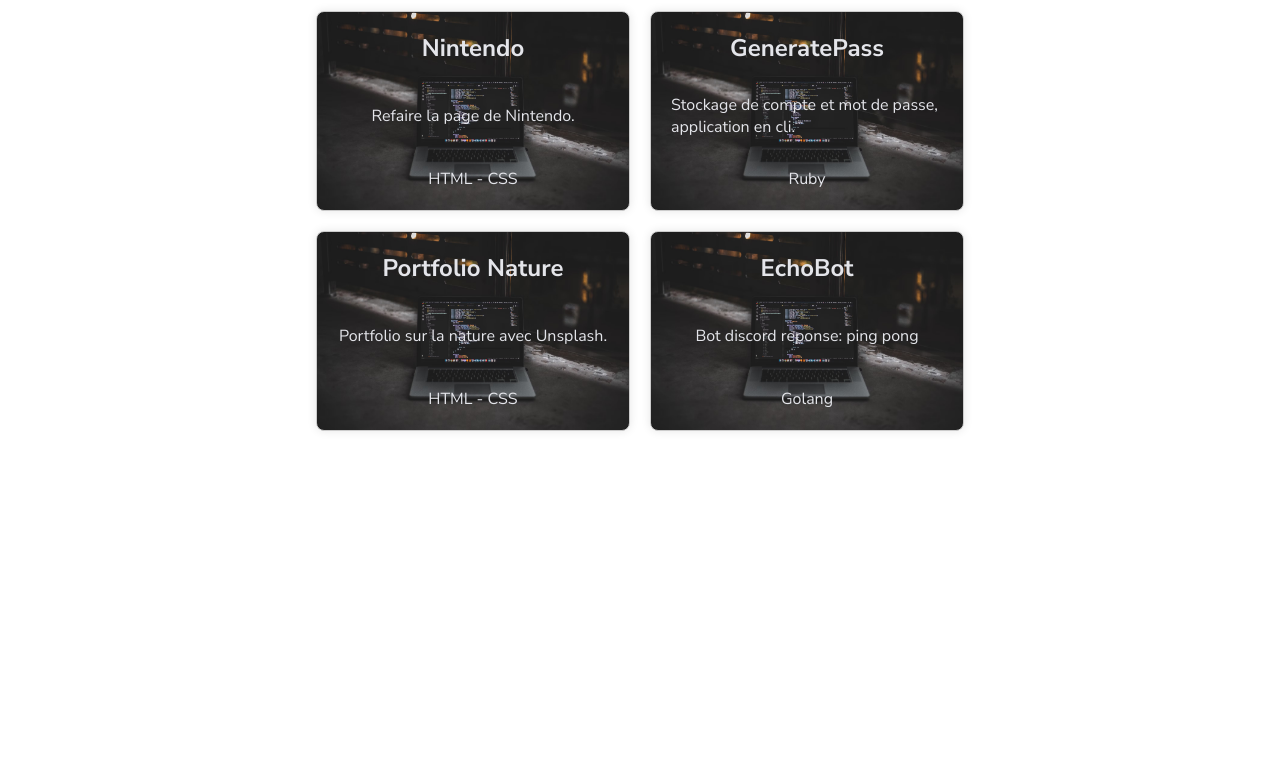
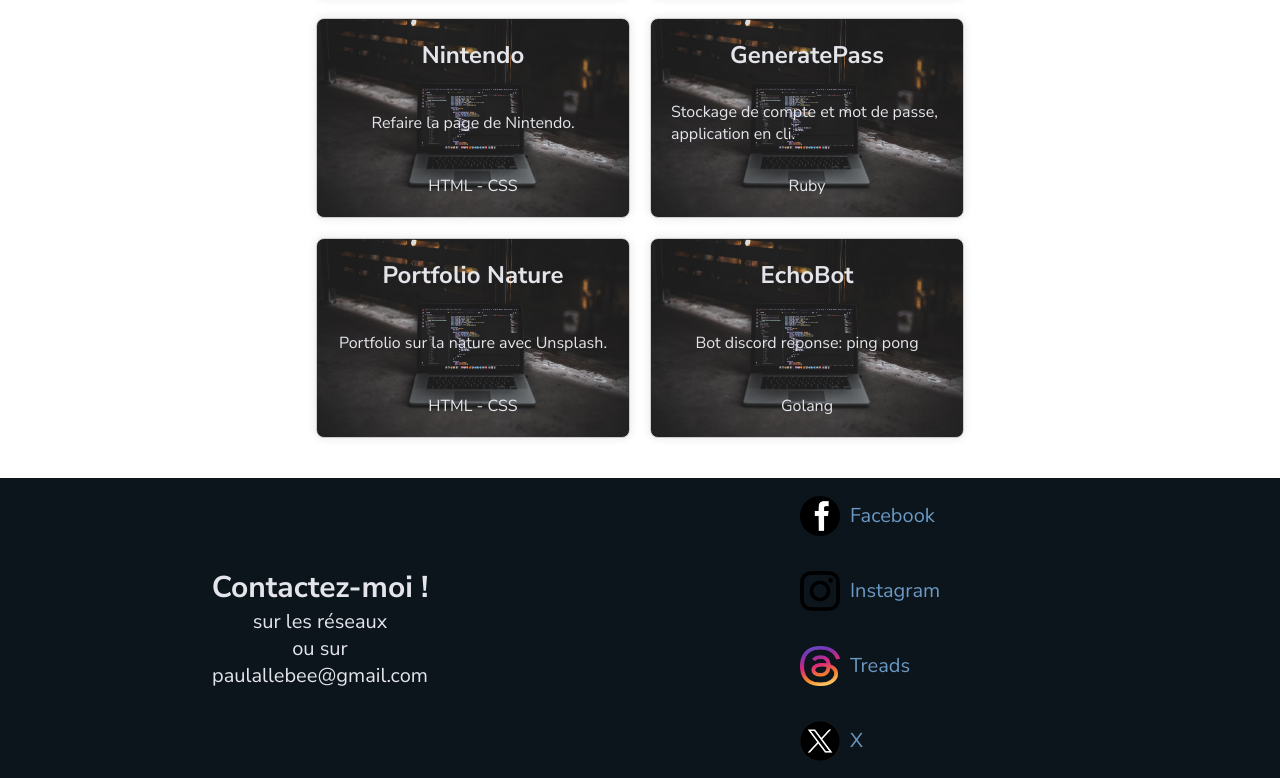
Before and after one commit to paul59-dev/Portfolio, a React (Create React App) app: page / in a window 1280 px wide. Shown: the part 1374-2152 px from the top of the page. Before the commit the page ends 1845 px from the top, so only its background shows below. Built offline with nearby package versions, Linux system fonts and the light colour scheme.

Commit message:
feat: add footer

```diff
--- a/src/App.jsx
+++ b/src/App.jsx
@@ -4,6 +4,7 @@
 import About from './pages/About';
 import Contact from './pages/Contact';
 import Skills from './pages/Skills';
+import Footer from './components/Footer';
 
 const App = () => {
   return (
@@ -17,6 +18,7 @@
           <Route path="*" element={<Home/>} />
         </Routes>
       </BrowserRouter>
+      <Footer />
     </div>
   );
 };
--- /dev/null
+++ b/src/components/Footer.jsx
@@ -0,0 +1,47 @@
+import React from 'react';
+import FacebookIcon from "../assets/images/facebook.png"
+import InstagramIcon from "../assets/images/instagram.png"
+import TreadsIcon from "../assets/images/threads.png"
+import XIcon from "../assets/images/twitterpng.png"
+
+const Footer = () => {
+    return (
+        <div className="footer">
+            <div>
+                <h2>Contactez-moi !</h2>
+                <p>sur les réseaux</p>
+                <p>ou sur</p>
+                <p>paulallebee@gmail.com</p>
+            </div>
+
+            <div className="social-network">
+                <div>
+                    <a href="https://www.facebook.com/gugux.feu" target="_blank" rel="noopener noreferrer">
+                        <img src={FacebookIcon} alt="Contacte moi sur facebook" />
+                        <p>Facebook</p>
+                    </a>
+                </div>
+                <div>
+                    <a href="https://www.instagram.com/mr_paul59/" target="_blank" rel="noopener noreferrer">
+                        <img src={InstagramIcon} alt="Contacte moi sur instagram" />
+                        <p>Instagram</p>
+                    </a>
+                </div>
+                <div>
+                    <a href="https://www.threads.net/@mr_paul59" target="_blank" rel="noopener noreferrer">
+                        <img src={TreadsIcon} alt="Contacte moi sur treads" />
+                        <p>Treads</p>
+                    </a>
+                </div>
+                <div>
+                    <a href="https://twitter.com/MrRaccoon59" target="_blank" rel="noopener noreferrer">
+                        <img src={XIcon} alt="Contacte moi sur x" />
+                        <p>X</p>
+                    </a>
+                </div>
+            </div>
+        </div>
+    );
+};
+
+export default Footer;
--- a/src/styles/_settings.scss
+++ b/src/styles/_settings.scss
@@ -8,8 +8,9 @@
 $white: #E4E5EA;
 
 $fontSize-1: 30px;
-$fontSize-2: 15px;
-$fontSize-3: 11px;
+$fontSize-2: 20px;
+$fontSize-3: 15px;
+$fontSize-4: 11px;
 
 $fontFamily-1: "Nunito Sans", sans-serif;
 
@@ -41,6 +42,10 @@
     color: $color-2;
 }
 
+img {
+    max-width: 200px;
+}
+
 .home, .about, .contact, .skills {
     width: 60%;
     margin: 0 auto;
--- /dev/null
+++ b/src/styles/components/_footer.scss
@@ -0,0 +1,40 @@
+.footer {
+    width: 100%;
+    height: 300px;
+    display: flex;
+    justify-content: space-around;
+    background-color: $black;
+    color: $white;
+
+    div {
+        width: 50%;
+        height: 100%;
+        display: flex;
+        justify-content: center;
+        align-items: center;
+        flex-direction: column;
+    }
+
+    div:first-child {
+        font-size: $fontSize-2;
+    }
+
+    .social-network {
+
+        a {
+            width: 100%;
+            display: flex;
+            align-items: center;
+
+            p {
+                font-size: $fontSize-2;
+            }
+
+            img {
+                margin-right: 10px;
+                width: 40px;
+                height: 40px;
+            }
+        }
+    }
+}
--- a/src/styles/index.scss
+++ b/src/styles/index.scss
@@ -7,3 +7,4 @@
 @import "./components/formations";
 @import "./components/header";
 @import "./components/navigation";
+@import "./components/footer";
```
